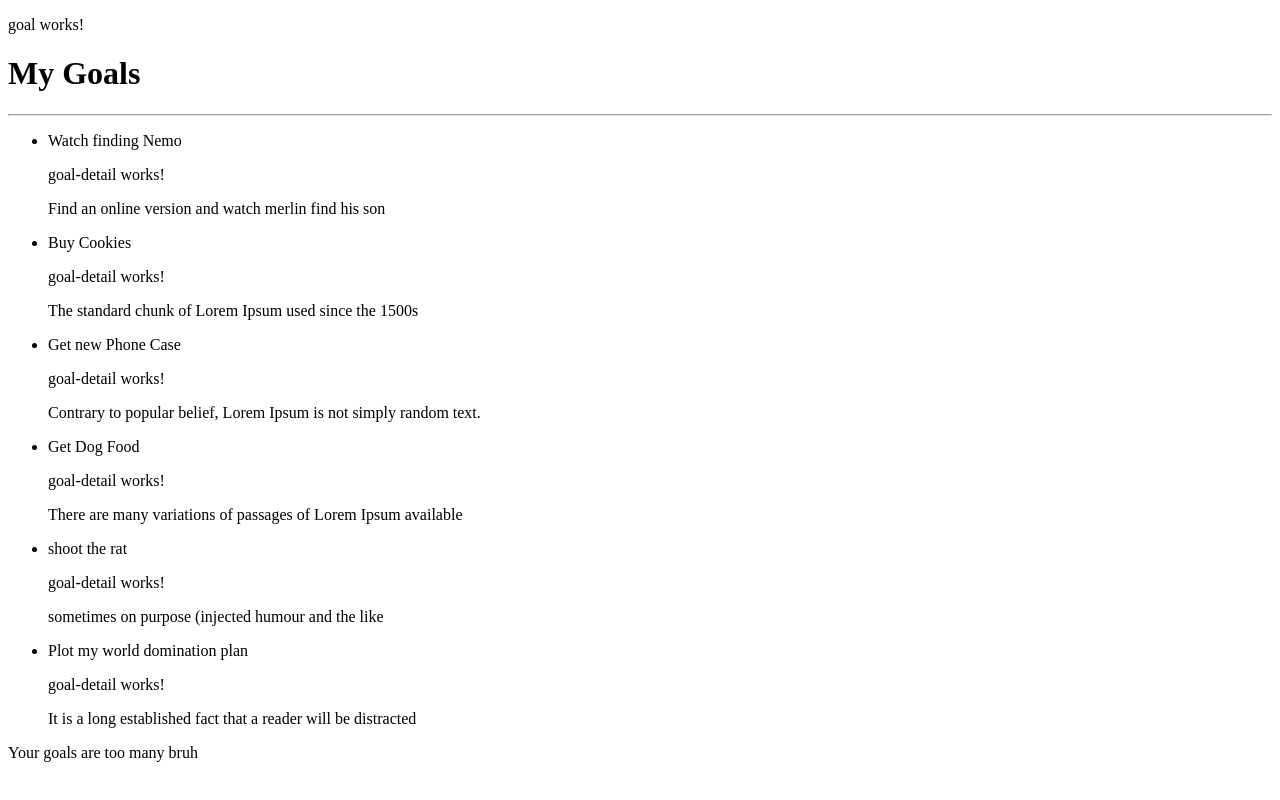
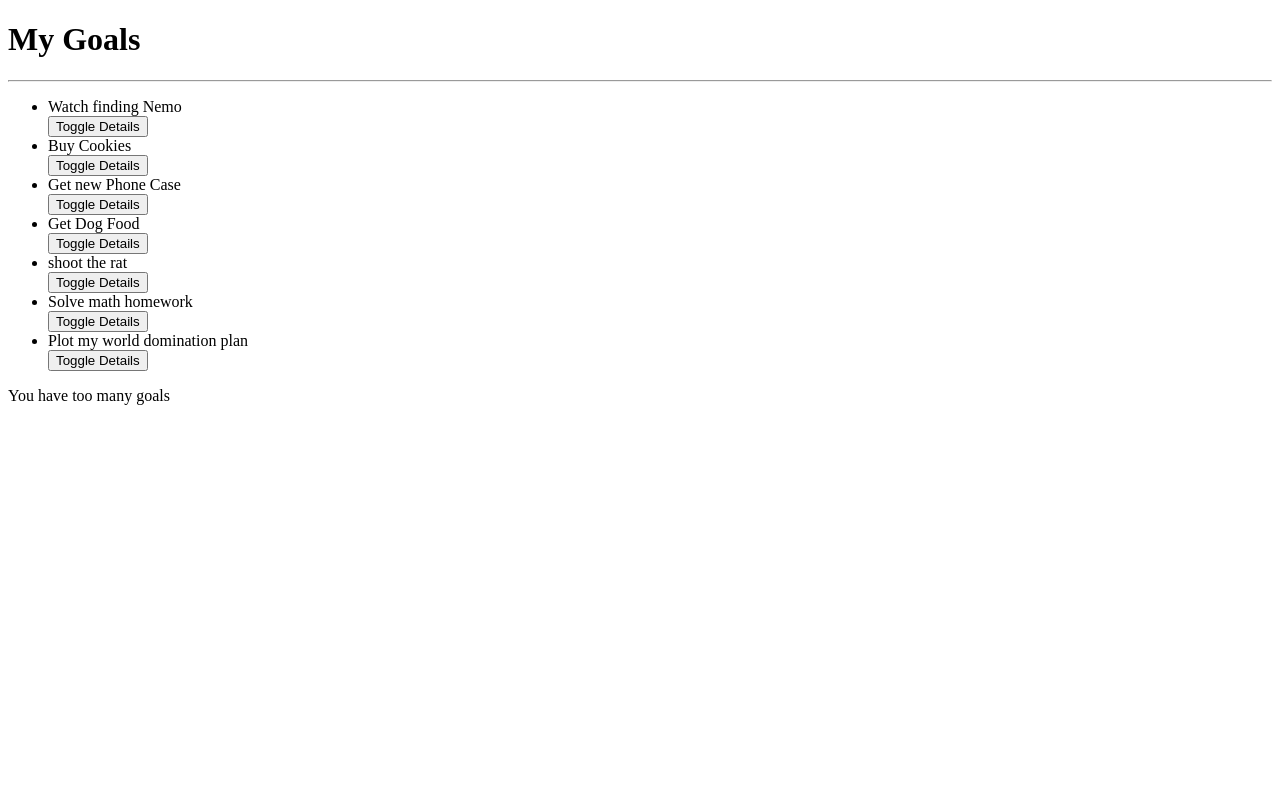
Before and after one commit to kingsam91/Goals, an Angular app: page / in a window 1280 px wide. Built offline with nearby package versions, Linux system fonts and the light colour scheme.

Commit message:
add toggle to description

```diff
--- a/src/app/goal-detail/goal-detail.component.html
+++ b/src/app/goal-detail/goal-detail.component.html
@@ -1,4 +1,3 @@
-<p>goal-detail works!</p>
 <p>
     {{goal.description}}
   </p>
--- a/src/app/goal.ts
+++ b/src/app/goal.ts
@@ -1,5 +1,6 @@
-export class Goal {
-    id: number;
-    name: string;
-    description: string;
+  export class Goal {
+    showDescription: boolean;
+    constructor(public id: number,public name: string,public description: string){
+      this.showDescription=false;
+    }
   }
--- a/src/app/goal/goal.component.html
+++ b/src/app/goal/goal.component.html
@@ -1,12 +1,10 @@
-<p>goal works!</p>
-<div>
-    <h1>My Goals</h1>
-    <hr>
-    <ul>
-        <li *ngFor='let goal of goals'>
-          {{goal.name}}
-          <app-goal-detail [goal]='goal'></app-goal-detail>
-        </li>
-    </ul>
-    <p *ngIf='goals.length > 5'>Your goals are too many bruh</p>
+<h1>My Goals</h1>
+<hr>
+<ul>
+  <div *ngFor='let goal of goals;let i = index'>
+    <li>{{goal.name}}</li>
+    <button (click)='toggleDetails(i)'>Toggle Details</button>
+    <app-goal-detail *ngIf='goal.showDescription' [goal]='goal'></app-goal-detail>
   </div>
+</ul>
+<p *ngIf='goals.length > 6'>You have too many goals</p>
--- a/src/app/goal/goal.component.ts
+++ b/src/app/goal/goal.component.ts
@@ -8,18 +8,23 @@
 })
 export class GoalComponent implements OnInit {
 
-  goals:Goal[] = [
-    {id:1, name:'Watch finding Nemo',description:'Find an online version and watch merlin find his son'},
-    {id:2, name:'Buy Cookies', description:'The standard chunk of Lorem Ipsum used since the 1500s'},
-    {id:3, name:'Get new Phone Case', description:'Contrary to popular belief, Lorem Ipsum is not simply random text.'},
-    {id:4, name:'Get Dog Food', description:'There are many variations of passages of Lorem Ipsum available'},
-    {id:5, name:'shoot the rat', description:'sometimes on purpose (injected humour and the like'},
-    {id:6, name:'Plot my world domination plan', description:'It is a long established fact that a reader will be distracted'},
+  goals: Goal[] = [
+    new Goal(1, 'Watch finding Nemo', 'Find an online version and watch merlin find his son'),
+    new Goal(2,'Buy Cookies','I have to buy cookies for the parrot'),
+    new Goal(3,'Get new Phone Case','Diana has her birthday coming up soon'),
+    new Goal(4,'Get Dog Food','Pupper likes expensive snacks'),
+    new Goal(5, 'shoot the rat','stupid rat keeps urinating on my rags'),
+    new Goal(6,'Solve math homework','Damn Math'),
+    new Goal(7,'Plot my world domination plan','Cause I am an evil overlord'),
   ];
+
+  toggleDetails(index){
+    this.goals[index].showDescription = !this.goals[index].showDescription;
+  }
 
   constructor() { }
 
-  ngOnInit(): void {
+  ngOnInit() {
   }
 
 }
```
